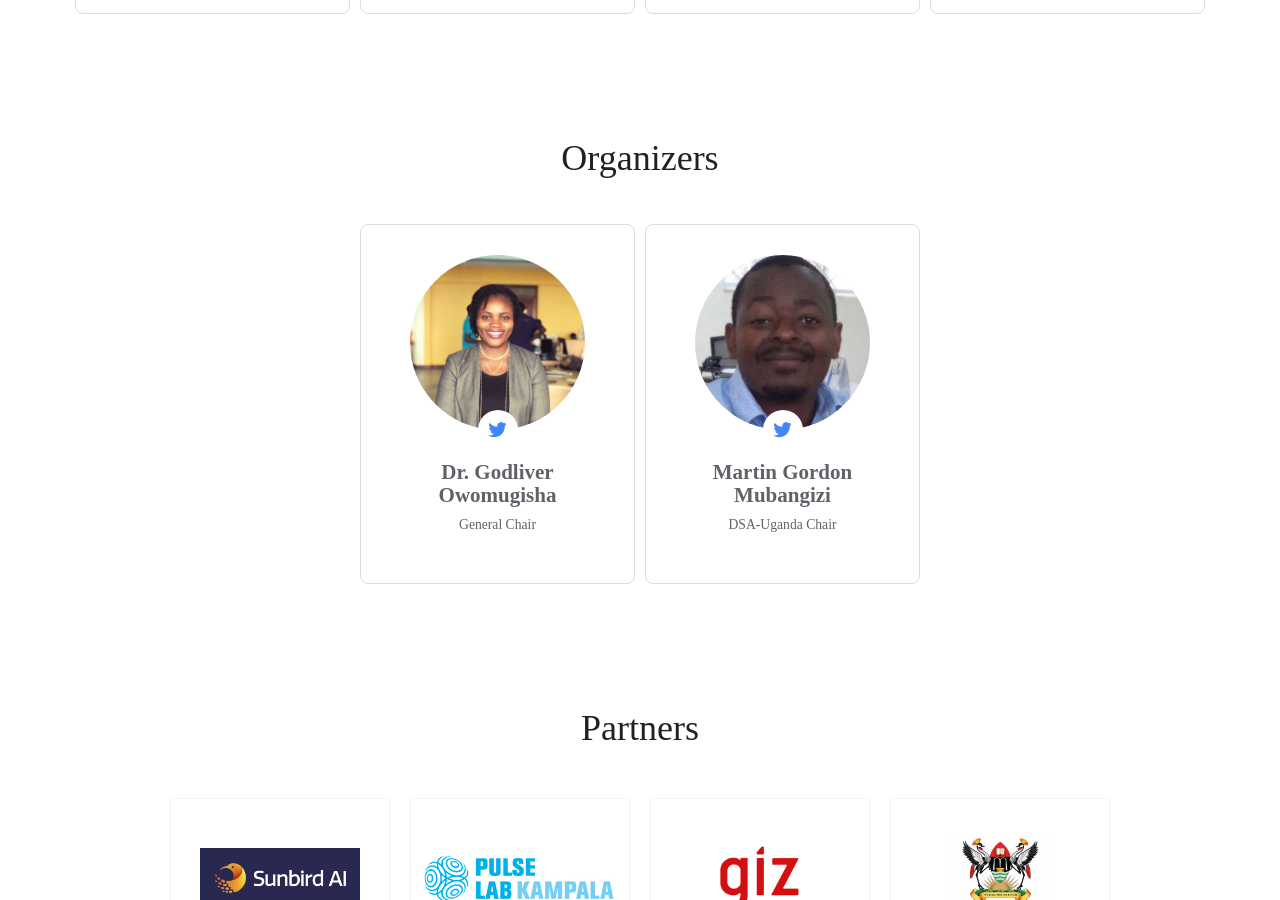
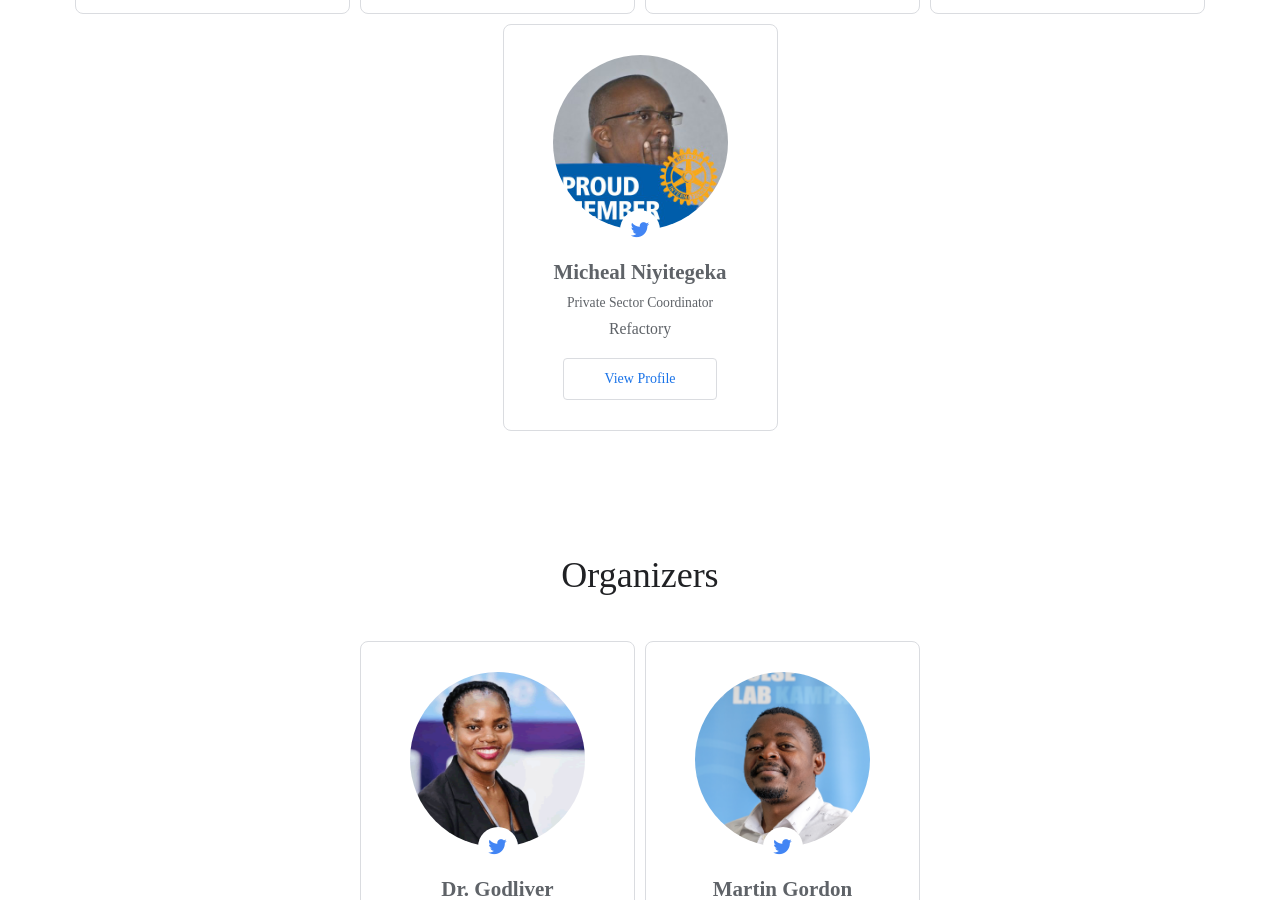
Before and after one commit to datsciafrica/dsaUganda, a Jekyll site: the page built from _events/dsau-eastern.md, in a window 1280 px wide and 900 px high, scrolled down 2374 px. Built offline with Jekyll 4.4.1, drawn with Linux system fonts in a browser that asks for light colours; some web fonts are replaced.

Commit message:
Update on Ernest godliver and Martin

```diff
--- a/_events/dsau-eastern.md
+++ b/_events/dsau-eastern.md
@@ -157,20 +157,20 @@
     title: "Agriculture"
     company: "Busitema, Makerere AI Lab"
     twitter: "#"
-    image: "/assets/img/people/godliver.jpeg"
+    image: "/assets/img/people/godliver.png"
     bio: "Dr Godliver Owomugisha is a Senior Lecturer and researcher at Busitema University in the Faculty of Engineering. She received my PhD in Computational intelligence & modeling of crop disease data in Africa from the University of Groningen in 2020 which also earned me the Best PhD thesis award of the University of Groningen Engineering Center, 2020. Her Bachelors and Masters degrees are both in Computer Science from Makerere University. Her research interests are in machine learning and computational intelligence in relation to solving real world problems."
   - id: 10
     name: "Martin Gordon Mubangizi"
     title: "Data Innovation"
     company: "Pulse Lab Kampala"
     twitter: "https://twitter.com/mmubangizi15"
-    image: "/assets/img/people/mmubangizi.jpg"
+    image: "/assets/img/people/martin.png"
   - id: 1
     name: "Ernest Mwebaze"
     title: "Data Science Africa"
     company: "Sunbird AI"
     twitter: "#"
-    image: "/assets/img/people/emwebaze.png"
+    image: "/assets/img/people/ernest.png"
   - id: 4
     name: "Rose Nakasi"
     title: "Health"
@@ -178,18 +178,26 @@
     twitter: "#"
     image: "/assets/img/people/rose.jpeg"
     bio: "Rose Nakasi is a Lecturer at Busitema University, a PhD student at Makerere University  as well as a Researcher at Makerere AI Lab. My research interests are in Artificial Intelligence and Data Science and particularly in the use of these for developing improved automated tools and techniques for improved health. I have majorly worked on automated microscopy diagnosis and prediction of Malaria in low resourced but highly endemic settings."
+  - id: 7
+    name: "Micheal Niyitegeka"
+    title: "Private Sector Coordinator"
+    company: "Refactory"
+    twitter: "https://twitter.com/niyimic"
+    image: "/assets/img/people/niyimic.jpg"
+    bio:
+
 organizers:
   - id: 1
     name: "Dr. Godliver Owomugisha"
     title: "General Chair"
     company: "Makerere AI Lab"
     twitter: ""
-    image: "/assets/img/people/godliver.jpeg"
+    image: "/assets/img/people/godliver.png"
   - id: 2
     name: "Martin Gordon Mubangizi"
     title: "DSA-Uganda Chair"
     company: "Pulse Lab Kampala"
     twitter: "https://twitter.com/mmubangizi15"
-    image: "/assets/img/people/mmubangizi.jpg"
-partners: [sunbird, plk, giz, muk, busitema]
+    image: "/assets/img/people/martin.png"
+partners: [busitema, plk, sunbird , giz, muk ]
 ---
```
Also changed, not shown: assets/img/people/ernest.png (added), assets/img/people/godliver.png (added).
